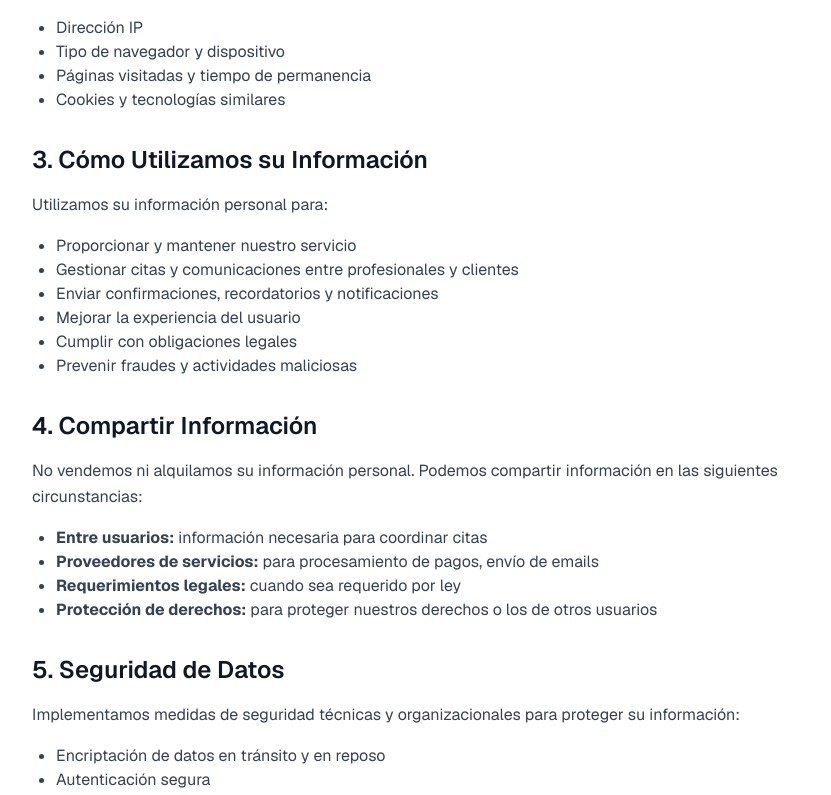
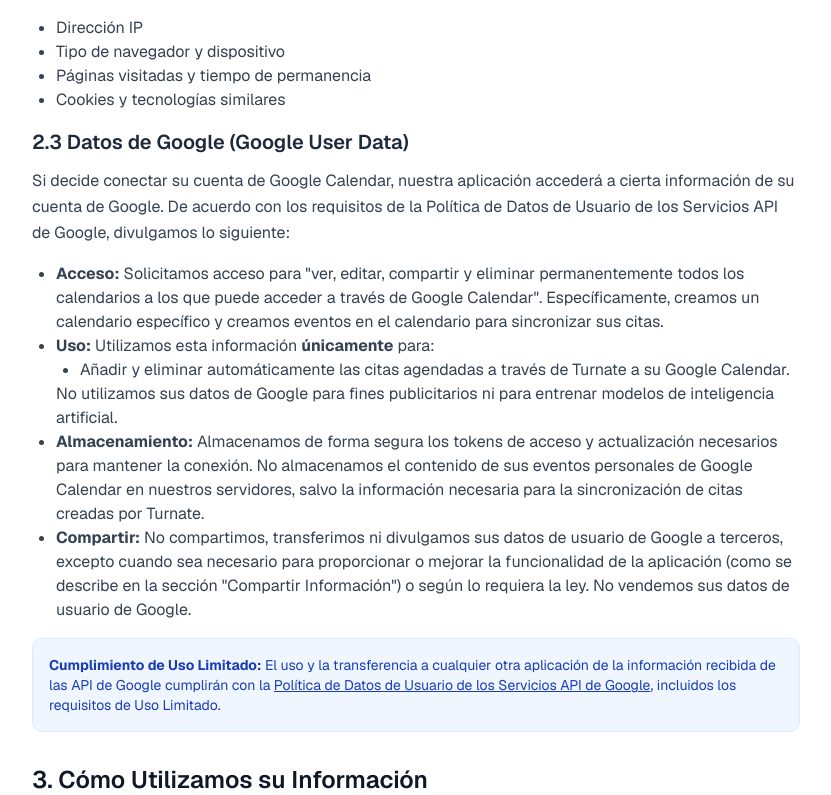
Before and after one commit to Mart1nLopez/turnate, a Next.js app: page /privacy in a window 1280 px wide. Shown: the part 765-1560 px from the top of the page, without its empty margins (224-1055 px from the left). Built offline with nearby package versions, Linux system fonts and the light colour scheme; what @midudev/tailwind-animations would draw is missing.

Commit message:
Actualizar secciones sobre datos de Google en la política de privacidad y términos de servicio

```diff
--- a/app/privacy/page.tsx
+++ b/app/privacy/page.tsx
@@ -26,7 +26,7 @@
 
           <div className="prose prose-lg max-w-none">
             <p className="text-gray-600 mb-8">
-              <strong>Última actualización:</strong> 25 de junio de 2025
+              <strong>Última actualización:</strong> 05 de diciembre de 2025
             </p>
 
             <section className="mb-8">
@@ -63,6 +63,42 @@
                 <li>Páginas visitadas y tiempo de permanencia</li>
                 <li>Cookies y tecnologías similares</li>
               </ul>
+
+              <h3 className="text-xl font-semibold text-gray-800 mb-3">2.3 Datos de Google (Google User Data)</h3>
+              <p className="text-gray-700 leading-relaxed mb-4">
+                Si decide conectar su cuenta de Google Calendar, nuestra aplicación accederá a cierta información de su cuenta de Google.
+                De acuerdo con los requisitos de la Política de Datos de Usuario de los Servicios API de Google, divulgamos lo siguiente:
+              </p>
+              <ul className="list-disc pl-6 text-gray-700 mb-4">
+                <li>
+                  <strong>Acceso:</strong> Solicitamos acceso para "ver, editar, compartir y eliminar permanentemente todos los calendarios a los que puede acceder a través de Google Calendar".
+                  Específicamente, creamos un calendario específico y creamos eventos en el calendario para sincronizar sus citas.
+                </li>
+                <li>
+                  <strong>Uso:</strong> Utilizamos esta información <strong>únicamente</strong> para:
+                  <ul className="list-disc pl-6">
+                    <li>Añadir y eliminar automáticamente las citas agendadas a través de Turnate a su Google Calendar.</li>
+                  </ul>
+                  No utilizamos sus datos de Google para fines publicitarios ni para entrenar modelos de inteligencia artificial.
+                </li>
+                <li>
+                  <strong>Almacenamiento:</strong> Almacenamos de forma segura los tokens de acceso y actualización necesarios para mantener la conexión.
+                  No almacenamos el contenido de sus eventos personales de Google Calendar en nuestros servidores, salvo la información necesaria para la sincronización de citas creadas por Turnate.
+                </li>
+                <li>
+                  <strong>Compartir:</strong> No compartimos, transferimos ni divulgamos sus datos de usuario de Google a terceros, excepto cuando sea necesario para proporcionar o mejorar la funcionalidad de la aplicación (como se describe en la sección "Compartir Información") o según lo requiera la ley.
+                  No vendemos sus datos de usuario de Google.
+                </li>
+              </ul>
+              <div className="bg-blue-50 p-4 rounded-lg border border-blue-100 mb-4">
+                <p className="text-sm text-blue-800">
+                  <strong>Cumplimiento de Uso Limitado:</strong> El uso y la transferencia a cualquier otra aplicación de la información recibida de las API de Google cumplirán con la{' '}
+                  <a href="https://developers.google.com/terms/api-services-user-data-policy#additional_requirements_for_specific_api_scopes" target="_blank" rel="noopener noreferrer" className="underline hover:text-blue-900">
+                    Política de Datos de Usuario de los Servicios API de Google
+                  </a>
+                  , incluidos los requisitos de Uso Limitado.
+                </p>
+              </div>
             </section>
 
             <section className="mb-8">
@@ -132,6 +168,9 @@
                 </li>
                 <li>
                   <strong>Datos de marketing:</strong> hasta que retire su consentimiento
+                </li>
+                <li>
+                  <strong>Datos de Google Calendar:</strong> Si desconecta su cuenta de Google Calendar, eliminaremos los tokens de acceso asociados de nuestros sistemas.
                 </li>
               </ul>
             </section>
--- a/app/terms/page.tsx
+++ b/app/terms/page.tsx
@@ -26,7 +26,7 @@
 
           <div className="prose prose-lg max-w-none">
             <p className="text-gray-600 mb-8">
-              <strong>Última actualización:</strong> 25 de junio de 2025
+              <strong>Última actualización:</strong> 05 de diciembre de 2025
             </p>
 
             <section className="mb-8">
@@ -148,7 +148,25 @@
             </section>
 
             <section className="mb-8">
-              <h2 className="text-2xl font-semibold text-gray-900 mb-4">11. Modificaciones del Servicio</h2>
+              <h2 className="text-2xl font-semibold text-gray-900 mb-4">11. Servicios de Terceros</h2>
+              <p className="text-gray-700 leading-relaxed mb-4">
+                Nuestro servicio puede integrarse con servicios de terceros, como Google Calendar. El uso de estas
+                integraciones está sujeto a los términos y condiciones de dichos terceros.
+              </p>
+              <p className="text-gray-700 leading-relaxed mb-4">
+                Al utilizar la integración con Google Calendar, usted acepta estar sujeto a los{' '}
+                <a href="https://policies.google.com/terms" target="_blank" rel="noopener noreferrer" className="text-blue-600 hover:text-blue-700 underline">
+                  Términos de Servicio de Google
+                </a>{' '}
+                y a la{' '}
+                <a href="https://policies.google.com/privacy" target="_blank" rel="noopener noreferrer" className="text-blue-600 hover:text-blue-700 underline">
+                  Política de Privacidad de Google
+                </a>.
+              </p>
+            </section>
+
+            <section className="mb-8">
+              <h2 className="text-2xl font-semibold text-gray-900 mb-4">12. Modificaciones del Servicio</h2>
               <p className="text-gray-700 leading-relaxed mb-4">
                 Nos reservamos el derecho de modificar, suspender o discontinuar el servicio en cualquier momento.
                 También podemos actualizar estos términos ocasionalmente. Los cambios significativos serán notificados a
@@ -157,7 +175,7 @@
             </section>
 
             <section className="mb-8">
-              <h2 className="text-2xl font-semibold text-gray-900 mb-4">12. Terminación</h2>
+              <h2 className="text-2xl font-semibold text-gray-900 mb-4">13. Terminación</h2>
               <p className="text-gray-700 leading-relaxed mb-4">
                 Podemos suspender o terminar su acceso al servicio si viola estos términos. Usted puede cancelar su
                 cuenta en cualquier momento. Al terminar la cuenta, algunos datos pueden conservarse según nuestra
@@ -166,7 +184,7 @@
             </section>
 
             <section className="mb-8">
-              <h2 className="text-2xl font-semibold text-gray-900 mb-4">13. Ley Aplicable</h2>
+              <h2 className="text-2xl font-semibold text-gray-900 mb-4">14. Ley Aplicable</h2>
               <p className="text-gray-700 leading-relaxed mb-4">
                 Estos términos se rigen por las leyes de Chile. Cualquier disputa será resuelta en los tribunales
                 competentes de Chile.
@@ -174,7 +192,7 @@
             </section>
 
             <section className="mb-8">
-              <h2 className="text-2xl font-semibold text-gray-900 mb-4">14. Contacto</h2>
+              <h2 className="text-2xl font-semibold text-gray-900 mb-4">15. Contacto</h2>
               <p className="text-gray-700 leading-relaxed mb-4">
                 Si tiene preguntas sobre estos términos, puede contactarnos a través de nuestra{' '}
                 <Link href="/contact" className="text-blue-600 hover:text-blue-700 underline">
```
